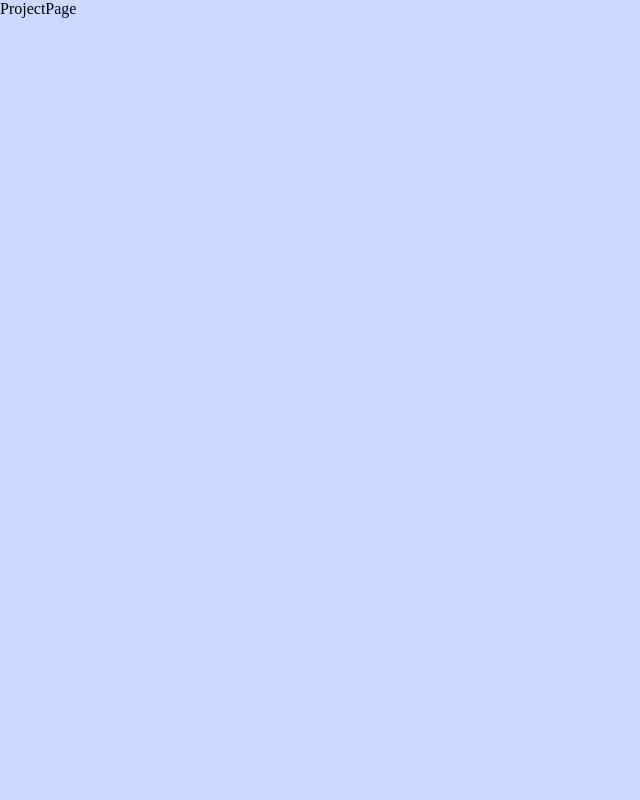
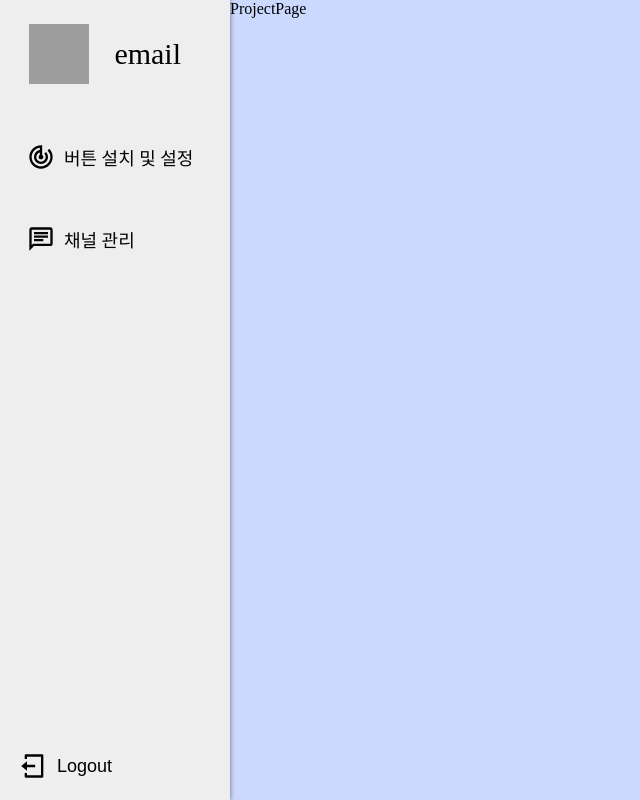
Before and after one commit to Team-TTT/Circle-Web-FE, a React (Create React App) app: page /projects in a window 1280 px wide. Shown: the whole page, without its empty margins (0-640 px from the left). Built offline with nearby package versions, Linux system fonts and the light colour scheme; grey boxes are pictures that could not be loaded.

Commit message:
feat: sidebar 생성

```diff
--- /dev/null
+++ b/src/layout/ConsoleLayOut/Sidebar.js
@@ -0,0 +1,170 @@
+import React from "react";
+import { Link } from "react-router-dom";
+import styled from "styled-components";
+import { MdOutlineTrackChanges, MdOutlineChat } from "react-icons/md";
+import { RiLogoutBoxLine } from "react-icons/ri";
+
+import theme from "../../config/constants/theme";
+import logo from "../../assets/images/app1.png";
+
+export default function Sidebar() {
+  const handleOnLogout = () => {};
+
+  return (
+    <Container>
+      <UserWrapper>
+        <UserImage alt="profile-img" src={logo} />
+        <UserEmail>email</UserEmail>
+      </UserWrapper>
+      <List>
+        <SideWrapper>
+          <ListWrapper>
+            <ProjectLink to="/console/projects/:projectId">
+              <SettingIcon />
+              버튼 설치 및 설정
+            </ProjectLink>
+          </ListWrapper>
+          <ListWrapper>
+            <ChannelLink to="/console/projects/:projectId/channels">
+              <ChannelIcon />
+              채널 관리
+            </ChannelLink>
+          </ListWrapper>
+        </SideWrapper>
+        <LogoutButton onClick={handleOnLogout}>
+          <LogoutIcon />
+          Logout
+        </LogoutButton>
+      </List>
+    </Container>
+  );
+}
+
+const List = styled.div`
+  display: flex;
+  flex-direction: column;
+  justify-content: space-between;
+  height: 100%;
+`;
+
+const Container = styled.nav`
+  display: flex;
+  flex-direction: column;
+  align-items: center;
+  height: 100%;
+  min-width: 230px;
+  width: 15vw;
+  background-color: ${theme.gray};
+  box-shadow: 0 0 5px 0 rgba(0, 0, 0, 0.5);
+  transition: all 0.2s ease;
+  z-index: 9;
+`;
+
+const UserWrapper = styled.header`
+  display: flex;
+  flex-direction: row;
+  justify-content: flex-start;
+  align-items: center;
+  width: 100%;
+  padding: 16px;
+  margin-top: 1vh;
+  margin-left: 2vw;
+`;
+
+const UserImage = styled.img`
+  width: 60px;
+  height: 60px;
+`;
+
+const UserEmail = styled.span`
+  padding-left: 2vw;
+  font-size: 30px;
+`;
+
+const SideWrapper = styled.ul`
+  display: block;
+  padding: 0;
+  margin-top: 2vh;
+  list-style: none;
+`;
+
+const ListWrapper = styled.li`
+  display: inline-block;
+  width: 90%;
+  margin: 15px;
+  padding-left: 0;
+  border-radius: 20px;
+`;
+
+const ProjectLink = styled(Link)`
+  display: flex;
+  align-items: center;
+  width: 100%;
+  padding: 1.5vmin;
+  font-size: 18px;
+  color: ${theme.black};
+  text-decoration: none;
+  border-radius: 20px;
+  cursor: pointer;
+
+  &:hover {
+    color: ${theme.white};
+    background-color: ${theme.blue};
+    @include transition(all 0.5s ease);
+  }
+`;
+
+const SettingIcon = styled(MdOutlineTrackChanges)`
+  margin-right: 0.7vw;
+  font-size: 28px;
+  cursor: pointer;
+`;
+
+const ChannelLink = styled(Link)`
+  display: flex;
+  align-items: center;
+  text-align: center;
+  min-width: 7vw;
+  padding: 1.5vmin;
+  font-size: 18px;
+  color: ${theme.black};
+  text-decoration: none;
+  border-radius: 20px;
+  cursor: pointer;
+
+  &:hover {
+    color: ${theme.white};
+    background-color: ${theme.blue};
+    @include transition(all 0.5s ease);
+  }
+`;
+
+const ChannelIcon = styled(MdOutlineChat)`
+  margin-right: 0.7vw;
+  font-size: 28px;
+  cursor: pointer;
+`;
+
+const LogoutButton = styled.button`
+  display: flex;
+  align-items: center;
+  justify-self: end;
+  width: 90%;
+  margin: 1vmin;
+  padding: 1.5vmin;
+  font-size: 18px;
+  border: none;
+  border-radius: 20px;
+  cursor: pointer;
+
+  &:hover {
+    color: ${theme.white};
+    background-color: ${theme.blue};
+    @include transition(all 0.5s ease);
+  }
+`;
+const LogoutIcon = styled(RiLogoutBoxLine)`
+  margin-right: 0.7vw;
+  font-size: 28px;
+  cursor: pointer;
+`;
--- a/src/layout/ConsoleLayOut/index.js
+++ b/src/layout/ConsoleLayOut/index.js
@@ -1,6 +1,20 @@
 import React from "react";
 import { Outlet } from "react-router-dom";
+import styled from "styled-components";
+
+import Sidebar from "./Sidebar";
 
 export default function ConsoleLayOut() {
-  return <Outlet />;
+  return (
+    <Container>
+      <Sidebar />
+      <Outlet />
+    </Container>
+  );
 }
+
+const Container = styled.div`
+  display: flex;
+  width: 100%;
+  height: 100%;
+`;
```
Also changed, not shown: src/assets/app3.png (deleted).
